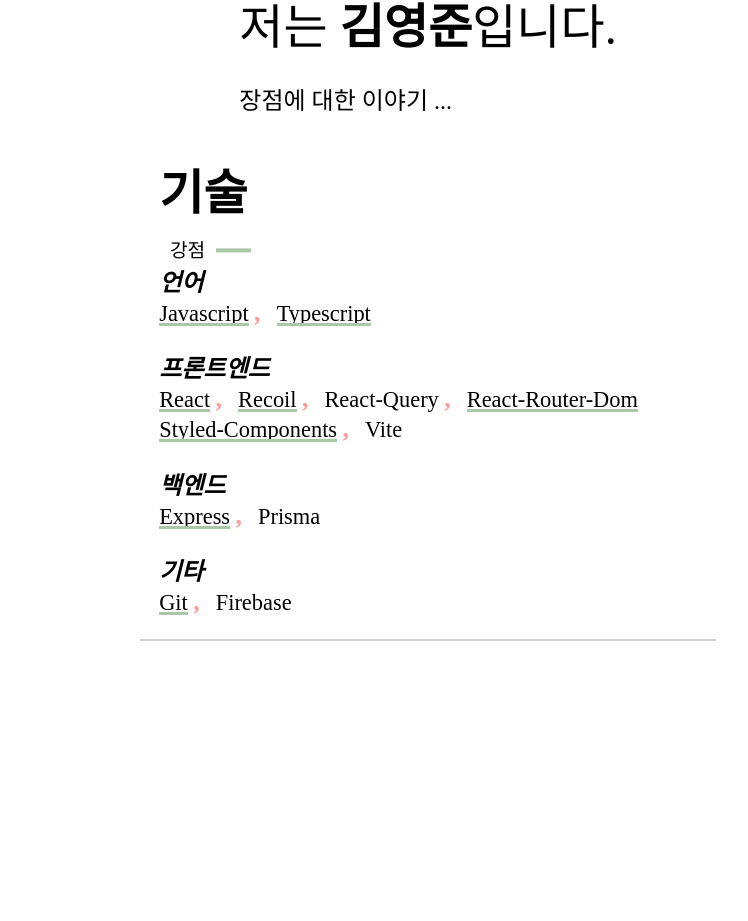
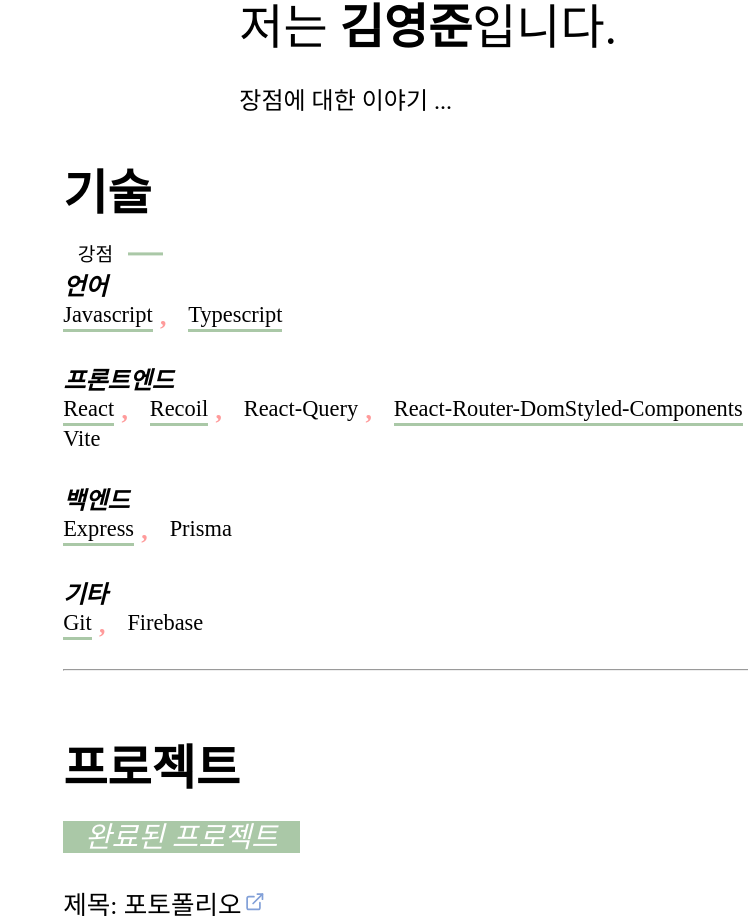
Before and after one commit to DL-Berkey/Portfolio, a React (Vite) app in the folder app/: page / in a window 1280 px wide. Shown: the part 176-1097 px from the top of the page, without its empty margins (532-1280 px from the left). Before the commit the page ends 1023 px from the top, so only its background shows below. Built offline with nearby package versions, Linux system fonts and the light colour scheme; a web font is replaced by a local one.

Commit message:
Adds Project

```diff
--- a/app/src/components/Layouts/Content.tsx
+++ b/app/src/components/Layouts/Content.tsx
@@ -2,12 +2,14 @@
 
 import Introduction from "../Introduction";
 import Skill from "../Skill";
+import Project from "../project/Project";
 
 const Content = () => {
     return (
         <Wrapper>
             <Introduction />
             <Skill />
+            <Project />
         </Wrapper>
     );
 };
--- a/app/src/components/Skill.tsx
+++ b/app/src/components/Skill.tsx
@@ -1,61 +1,53 @@
 import styled, { css } from "styled-components";
+
+import { Article, Title } from "../styles";
 
 const Skill = () => {
     return (
-        <Wrapper>
-            <h2>기술</h2>
+        <Wrapper id="skill">
+            <Title>기술</Title>
             <span>강점</span>
             <SkillContainer>
                 <p>언어</p>
                 <Row>
-                    <Column isStrong={true}>Javascript</Column>
+                    <Column $is_strong={"true"}>Javascript</Column>
                     <Seperator>,</Seperator>
-                    <Column isStrong={true}>Typescript</Column>
+                    <Column $is_strong={"true"}>Typescript</Column>
                 </Row>
                 <p>프론트엔드</p>
                 <Row>
-                    <Column isStrong={true}>React</Column>
+                    <Column $is_strong={"true"}>React</Column>
                     <Seperator>,</Seperator>
-                    <Column isStrong={true}>Recoil</Column>
+                    <Column $is_strong={"true"}>Recoil</Column>
                     <Seperator>,</Seperator>
                     <Column>React-Query</Column>
                     <Seperator>,</Seperator>
-                    <Column isStrong={true}>React-Router-Dom</Column>
-                    <br />
-                    <Column isStrong={true}>Styled-Components</Column>
+                    <Column $is_strong={"true"}>React-Router-Dom</Column>
+                    {/* <br /> */}
+                    <Column $is_strong={"true"}>Styled-Components</Column>
                     <Seperator>,</Seperator>
                     <Column>Vite</Column>
                 </Row>
                 <p>백엔드</p>
                 <Row>
-                    <Column isStrong={true}>Express</Column>
+                    <Column $is_strong={"true"}>Express</Column>
                     <Seperator>,</Seperator>
                     <Column>Prisma</Column>
                 </Row>
                 <p>기타</p>
                 <Row>
-                    <Column isStrong={true}>Git</Column>
+                    <Column $is_strong={"true"}>Git</Column>
                     <Seperator>,</Seperator>
                     <Column>Firebase</Column>
                 </Row>
             </SkillContainer>
+            <hr />
         </Wrapper>
     );
 };
 
-const Wrapper = styled.article`
-    width: 30%;
-
-    padding: 0 1%;
-
-    border-bottom: 2px solid rgba(166, 166, 166, 0.5);
-
-    & h2 {
-        margin-bottom: 2%;
-
-        font-size: 3rem;
-    }
-
+const Wrapper = styled(Article)`
+    // 강점
     & > span {
         position: relative;
 
@@ -64,7 +56,7 @@
         font-size: 1.2rem;
     }
 
-    // 선
+    // 강점 선
     & > span::after {
         content: "";
 
@@ -89,12 +81,15 @@
 `;
 
 const Row = styled.div`
+    display: flex;
+    flex-wrap: wrap;
+
     font-size: 1.6rem;
 
     margin-bottom: 4%;
 `;
 
-const Column = styled.span<{ isStrong?: boolean }>`
+const Column = styled.span<{ $is_strong?: "true" }>`
     position: relative;
 
     font-size: 1.4rem;
@@ -111,15 +106,10 @@
         height: 3px;
 
         ${(props) =>
-            props.isStrong &&
+            props.$is_strong &&
             css`
                 background-color: var(--green);
             `}
-    }
-
-    // 컬럼 간 여백
-    & + & {
-        margin-left: 4%;
     }
 `;
 
--- /dev/null
+++ b/app/src/components/common/PageLink.tsx
@@ -0,0 +1,31 @@
+import styled from "styled-components";
+
+import { FiExternalLink } from "react-icons/fi";
+
+interface Props {
+    isBlank: boolean;
+    to: string;
+    children: string;
+}
+
+const PageLink = (props: Props) => {
+    return (
+        <Link href={props.to} target={props.isBlank ? "_blank" : undefined}>
+            <span>{props.children}</span>
+            <FiExternalLink />
+        </Link>
+    );
+};
+
+const Link = styled.a`
+    display: flex;
+    align-items: center;
+
+    & svg {
+        color: var(--a_blue);
+
+        transform: scale(0.8);
+    }
+`;
+
+export default PageLink;
--- /dev/null
+++ b/app/src/components/project/Project.tsx
@@ -0,0 +1,53 @@
+import styled from "styled-components";
+
+import { Article, Title } from "../../styles";
+import ProjectItem from "./ProjectItem";
+
+const Project = () => {
+    return (
+        <Wrapper id="project">
+            <Title>프로젝트</Title>
+            <span>완료된 프로젝트</span>
+            <ProjectItem
+                name="포토폴리오"
+                img={[
+                    { alt: "포토폴리오 이미지", src: "#" },
+                    { alt: "포토폴리오 이미지", src: "#" },
+                    { alt: "포토폴리오 이미지", src: "#" },
+                    { alt: "포토폴리오 이미지", src: "#" },
+                ]}
+                content="내용내용"
+                link={[{ to: "#", isBlank: true, name: "깃허브" }]}
+                tag={[{ name: "React", tagType: "front" }]}
+            />
+
+            <span>진행 중인 프로젝트</span>
+            <ProjectItem
+                name="포토폴리오"
+                img={[
+                    { alt: "포토폴리오 이미지", src: "#" },
+                    { alt: "포토폴리오 이미지", src: "#" },
+                    { alt: "포토폴리오 이미지", src: "#" },
+                    { alt: "포토폴리오 이미지", src: "#" },
+                ]}
+                content="내용내용"
+                link={[{ to: "#", isBlank: true, name: "깃허브" }]}
+                tag={[{ name: "React", tagType: "front" }]}
+            />
+        </Wrapper>
+    );
+};
+
+const Wrapper = styled(Article)`
+    & > span {
+        padding: 0 3%;
+
+        font-size: 1.8rem;
+        font-style: italic;
+        color: white;
+
+        background: var(--green);
+    }
+`;
+
+export default Project;
--- /dev/null
+++ b/app/src/components/project/ProjectItem.tsx
@@ -0,0 +1,110 @@
+import styled from "styled-components";
+
+import TagContainer from "./TagContainer";
+import Tag from "./Tag";
+import PageLink from "../common/PageLink";
+
+type Props = Prettify<ProjectItemData>;
+
+const ProjectItem = (props: Props) => {
+    const { name, img, content, link, tag } = props;
+
+    return (
+        <Wrapper>
+            <Name>
+                <PageLink to="http://naver.com" isBlank={true}>
+                    {"제목: " + name}
+                </PageLink>
+            </Name>
+            <ImageContainer>
+                {img.map(({ src, alt }, idx) => (
+                    <Img key={src + alt + String(idx)} src={src} alt={alt} />
+                ))}
+            </ImageContainer>
+            <Content>{content}</Content>
+            <LinkContainer>
+                <span>관련 링크: </span>
+                {link.map(({ to, isBlank, name }, idx) => (
+                    <PageLink
+                        key={name + String(idx)}
+                        to={to}
+                        isBlank={isBlank}
+                    >
+                        {name}
+                    </PageLink>
+                ))}
+            </LinkContainer>
+            <TagContainer>
+                {tag.map(({ tagType, name }, idx) => (
+                    <Tag key={name + String(idx)} tagType={tagType}>
+                        {name}
+                    </Tag>
+                ))}
+            </TagContainer>
+        </Wrapper>
+    );
+};
+
+const Wrapper = styled.div`
+    display: flex;
+    flex-direction: column;
+    gap: 4%;
+
+    height: 40rem;
+
+    margin-top: 4%;
+    margin-bottom: 10%;
+
+    font-size: 1.4rem;
+`;
+
+const ImageContainer = styled.div`
+    display: flex;
+    justify-content: flex-start;
+    flex-wrap: nowrap;
+
+    height: 40%;
+
+    overflow-y: scroll;
+`;
+
+const Img = styled.img`
+    min-width: 15rem;
+
+    border: 2px solid gray;
+    border-radius: 10px;
+
+    & + & {
+        margin-left: 5%;
+    }
+`;
+
+const Name = styled.span`
+    width: fit-content;
+    height: fit-content;
+
+    padding-bottom: 1%;
+
+    font-size: 1.6rem;
+
+    border-bottom: 1px solid gray;
+`;
+
+const Content = styled.p`
+    flex: 1;
+
+    height: 0;
+
+    padding: 0 2%;
+
+    font-size: 1.4rem;
+    line-height: 1.3;
+`;
+
+const LinkContainer = styled.div`
+    display: flex;
+    gap: 2%;
+
+    height: fit-content;
+`;
+export default ProjectItem;
--- /dev/null
+++ b/app/src/components/project/Tag.tsx
@@ -0,0 +1,39 @@
+import styled, { css } from "styled-components";
+
+interface Props {
+    tagType: TagType;
+    children: string;
+}
+
+const Tag = (props: Props) => {
+    return <Wrapper $tag_type={props.tagType}>{props.children}</Wrapper>;
+};
+
+export default Tag;
+
+const Wrapper = styled.span<{ $tag_type: TagType }>`
+    /* width: fit-content; */
+    /* height: 90%; */
+
+    padding: 0 1%;
+    margin-bottom: 2%;
+
+    font-size: 1.2rem;
+    font-weight: bold;
+    color: white;
+
+    border-radius: 5px;
+
+    white-space: nowrap;
+
+    background: ${(props) => {
+        switch (props.$tag_type) {
+            case "front":
+                return css`var(--front)`;
+            case "back":
+                return css`var(--back)`;
+            case "other":
+                return css`gray`;
+        }
+    }};
+`;
--- /dev/null
+++ b/app/src/components/project/TagContainer.tsx
@@ -0,0 +1,27 @@
+import { useRef, WheelEvent, MouseEvent } from "react";
+
+import styled from "styled-components";
+
+interface Props {
+    children: React.ReactNode;
+}
+
+const TagContainer = (props: Props) => {
+    const containerRef = useRef<HTMLDivElement | null>(null);
+
+    return <Wrapper ref={containerRef}>{props.children}</Wrapper>;
+};
+
+const Wrapper = styled.div`
+    display: flex;
+    justify-content: flex-start;
+    align-items: center;
+    flex-wrap: wrap;
+    gap: 4%;
+
+    height: fit-content;
+
+    /* overflow-x: scroll; */
+`;
+
+export default TagContainer;
```
